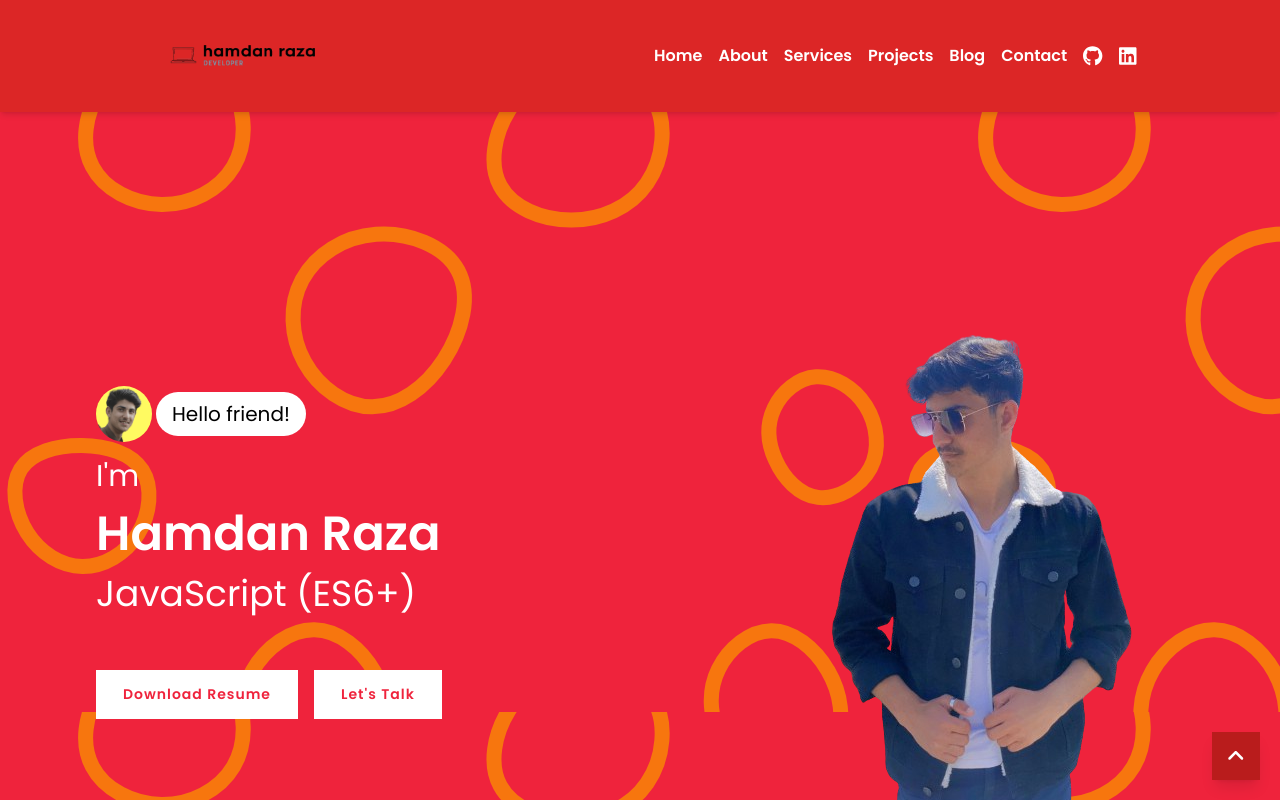
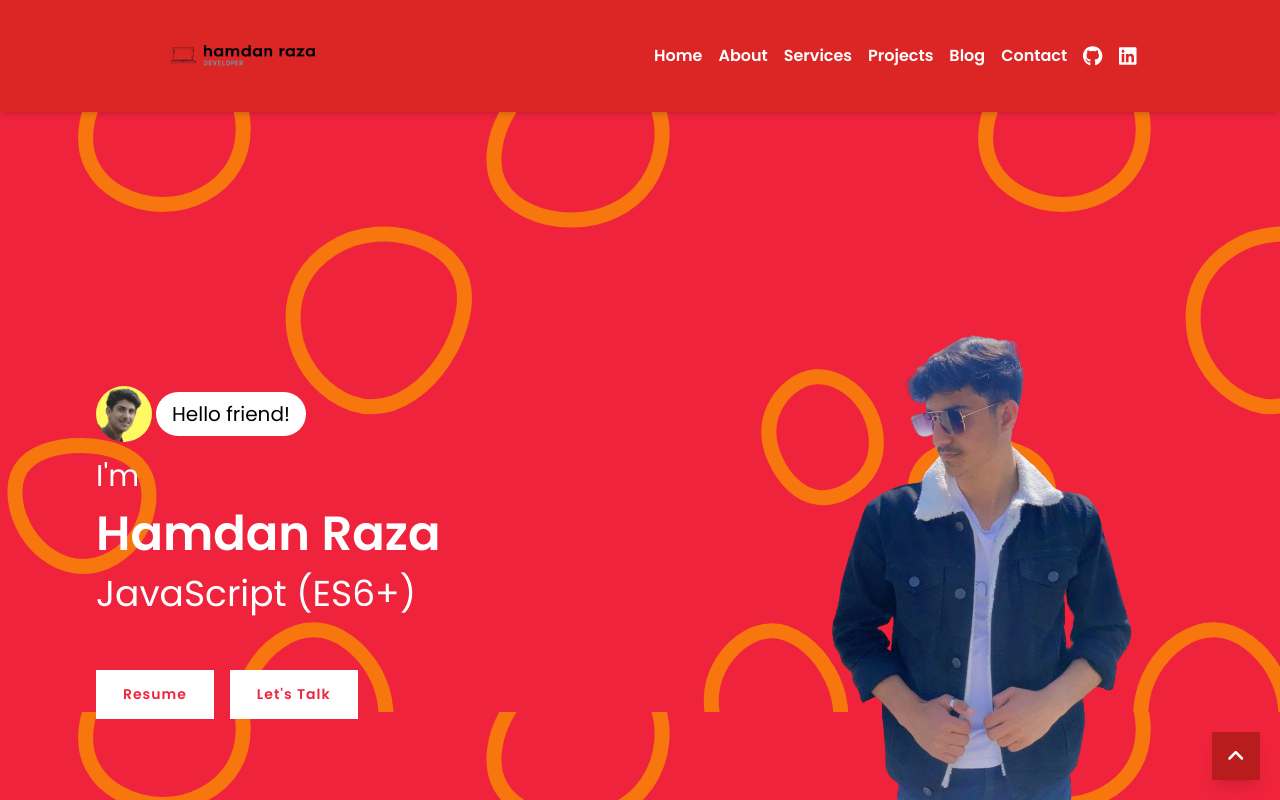
Before and after one commit to HamdanRaza309/Portfolio, a React (Create React App) app: page / in a window 1280 px wide. Shown: the top 800 px of the page. Built offline with nearby package versions, Linux system fonts and the light colour scheme.

Commit message:
Resolved issue with non-working 'Download Resume' button

```diff
--- a/src/components/Home.js
+++ b/src/components/Home.js
@@ -32,18 +32,6 @@
         };
     }, [displayedText, isDeleting, currentRole]);
 
-    const handleDownloadResume = () => {
-        fetch(`/files/Resume.pdf`).then(res => res.blob()).then(blob => {
-            const blobURL = window.URL.createObjectURL(new Blob([blob]));
-            const aTag = document.createElement('a');
-            aTag.href = blobURL;
-            aTag.setAttribute('download', 'Hamdan Raza Resume.pdf');
-            document.body.appendChild(aTag);
-            aTag.click();
-            aTag.remove();
-        });
-    };
-
     return (
         <div style={{ backgroundImage: `url(${bgImage})`, minHeight: '110vh' }} className="w-full p-6 sm:p-12 md:p-24 flex items-center justify-center text-white overflow-hidden">
             <div className="container mx-auto flex flex-col md:flex-row items-center space-y-8 md:space-y-0 md:space-x-8 relative">
@@ -58,12 +46,15 @@
                         <h2 className="text-3xl sm:text-4xl">{displayedText}</h2>
                     </div>
                     <div className="flex flex-col sm:flex-row space-y-4 sm:space-y-0 sm:space-x-4 mt-4 sm:mt-6">
-                        <button
-                            onClick={handleDownloadResume}
+                        {/* Resume Button */}
+                        <a
+                            href="https://drive.google.com/file/d/1b09PLu_V_CARXeeC9WnG3TYQG65weDtB/view?usp=sharing"
+                            target="_blank"
+                            rel="noopener noreferrer"
                             className="btnForRedBg"
                         >
-                            Download Resume
-                        </button>
+                            Resume
+                        </a>
                         <button className="btnForRedBg" onClick={() => { props.handleScroll(props.refs.contactRef) }}>
                             Let's Talk
                         </button>
```
Also changed, not shown: 1 other file (tests, documents, lock files or other folders).
